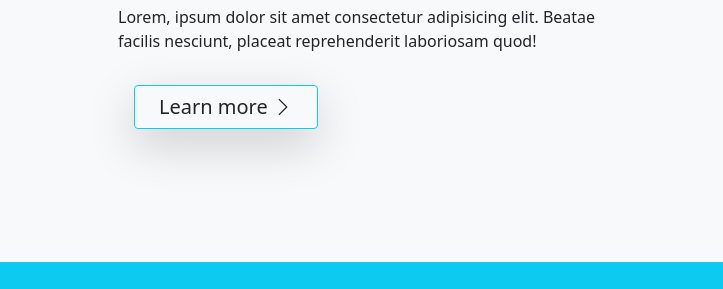
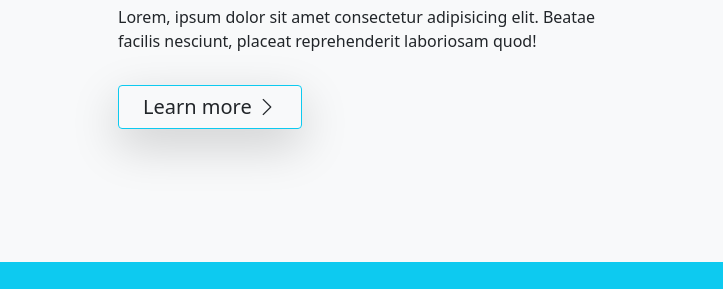
Before and after one commit to Greatful001/Cred-learning, a plain HTML site: page index.html in a window 1280 px wide. Shown: the part 307-596 px from the top of the page, 0-723 px from the left. Drawn offline with nearby package versions, Linux system fonts and the light colour scheme.

Commit message:
Update index.html

```diff
--- a/index.html
+++ b/index.html
@@ -68,7 +68,7 @@
                         Lorem, ipsum dolor sit amet consectetur adipisicing elit. Beatae facilis nesciunt, placeat
                         reprehenderit laboriosam quod!
                     </p>
-                    <a href="#" class="btn fs-5 btn-transparent text-dark btn-outline-info shadow-lg mt-3 mx-3 px-4 ">
+                    <a href="#" class="btn fs-5 btn-transparent text-dark btn-outline-info shadow-lg mt-3 px-4 ">
                         Learn more <i class="bi bi-chevron-right"></i>
                     </a>
                 </div>
```
